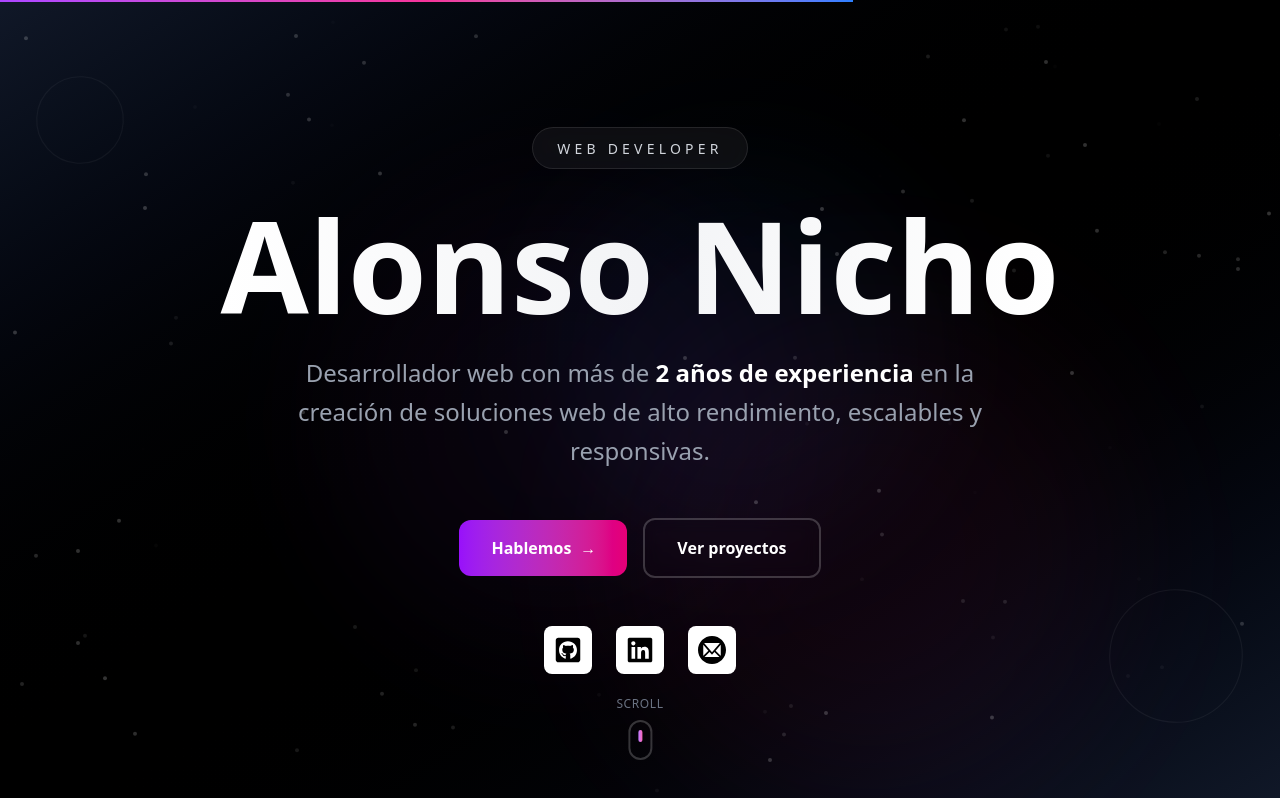
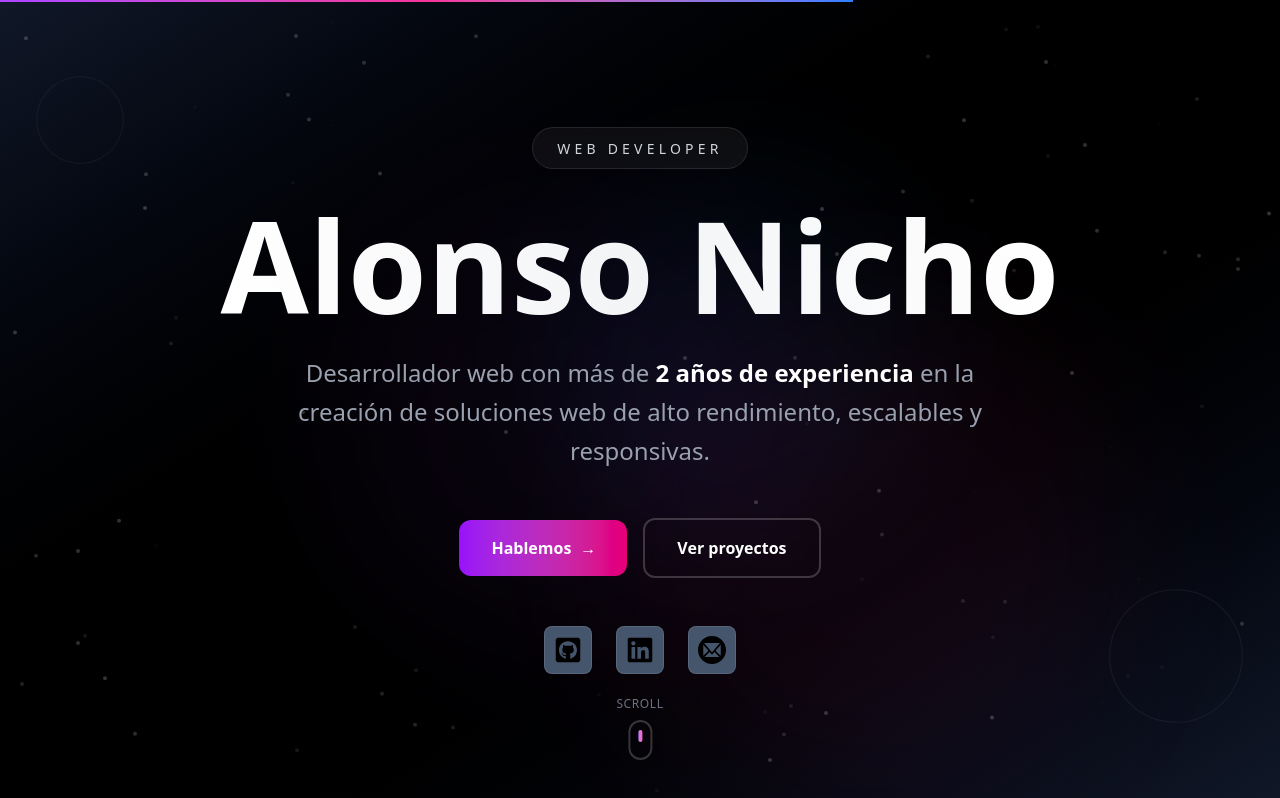
Before and after one commit to alonsonh96/portfolio, a React (Vite) app: page / in a window 1280 px wide. Shown: the top 798 px of the page. Built offline with nearby package versions, Linux system fonts and the light colour scheme.

Commit message:
feat(scroll): lock native scroll and enable section-based navigation

```diff
--- a/src/App.jsx
+++ b/src/App.jsx
@@ -39,6 +39,7 @@ function App () {
       wheelSpeed: 1,
       tolerance: 10,
       preventDefault: true,
+      lockAxis: true,
 
       onDown: () => goToSection(currentIndex + 1),
       onUp: () => goToSection(currentIndex - 1)
--- a/src/components/Hero.jsx
+++ b/src/components/Hero.jsx
@@ -203,7 +203,7 @@ const Hero = () => {
               href={social.href}
               target='_blank'
               rel='noopener noreferrer'
-              className='w-12 h-12 flex items-center justify-center bg-white backdrop-blur-sm rounded-lg border border-white/10 hover:border-white/30 text-xl hover:scale-110 transition-all'
+              className='w-12 h-12 flex items-center justify-center bg-slate-600 backdrop-blur-sm rounded-lg border border-white/10 hover:border-white/30 text-xl hover:scale-110 transition-all'
               initial={{ opacity: 0, y: 20 }}
               animate={{ opacity: 1, y: 0 }}
               transition={{ duration: 0.5, delay: 1.1 + i * 0.1 }}
--- a/src/index.css
+++ b/src/index.css
@@ -1 +1,5 @@
 @import "tailwindcss";
+
+html, body {
+  overflow: hidden;
+}
```
